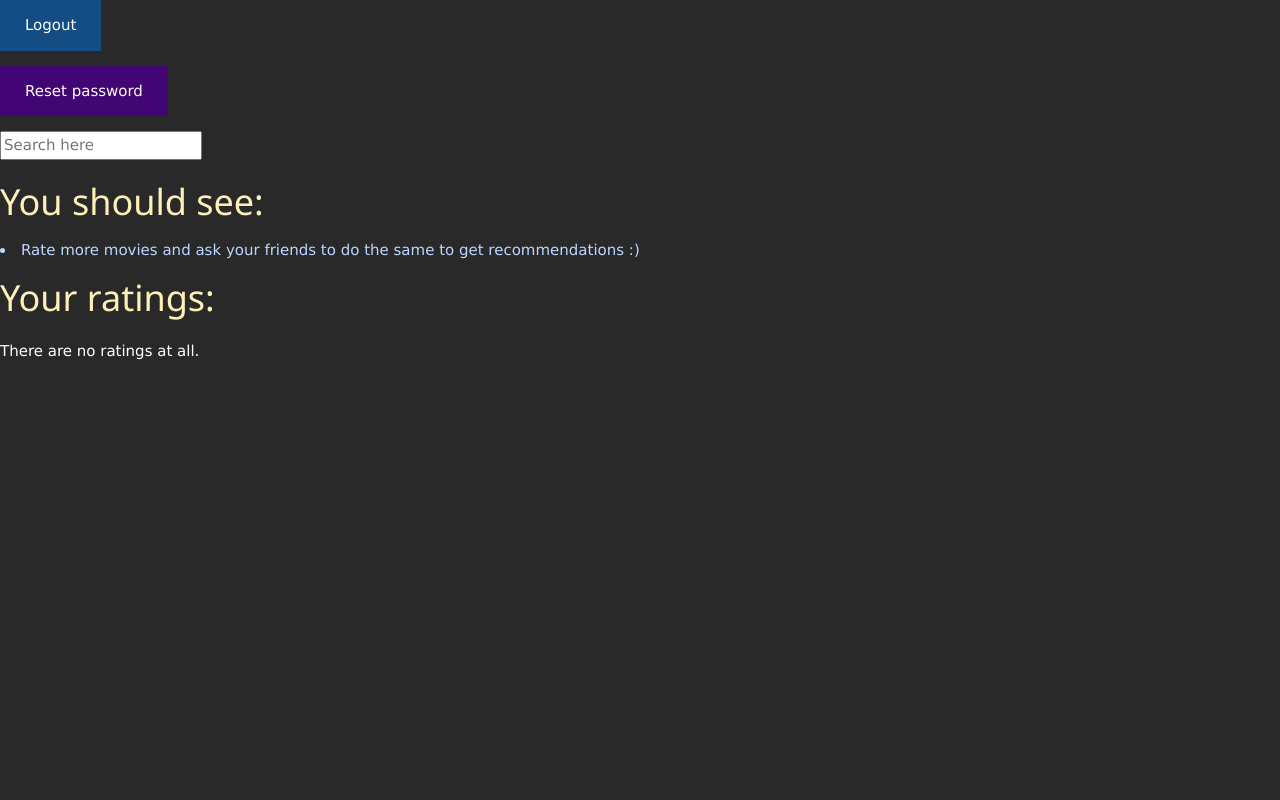
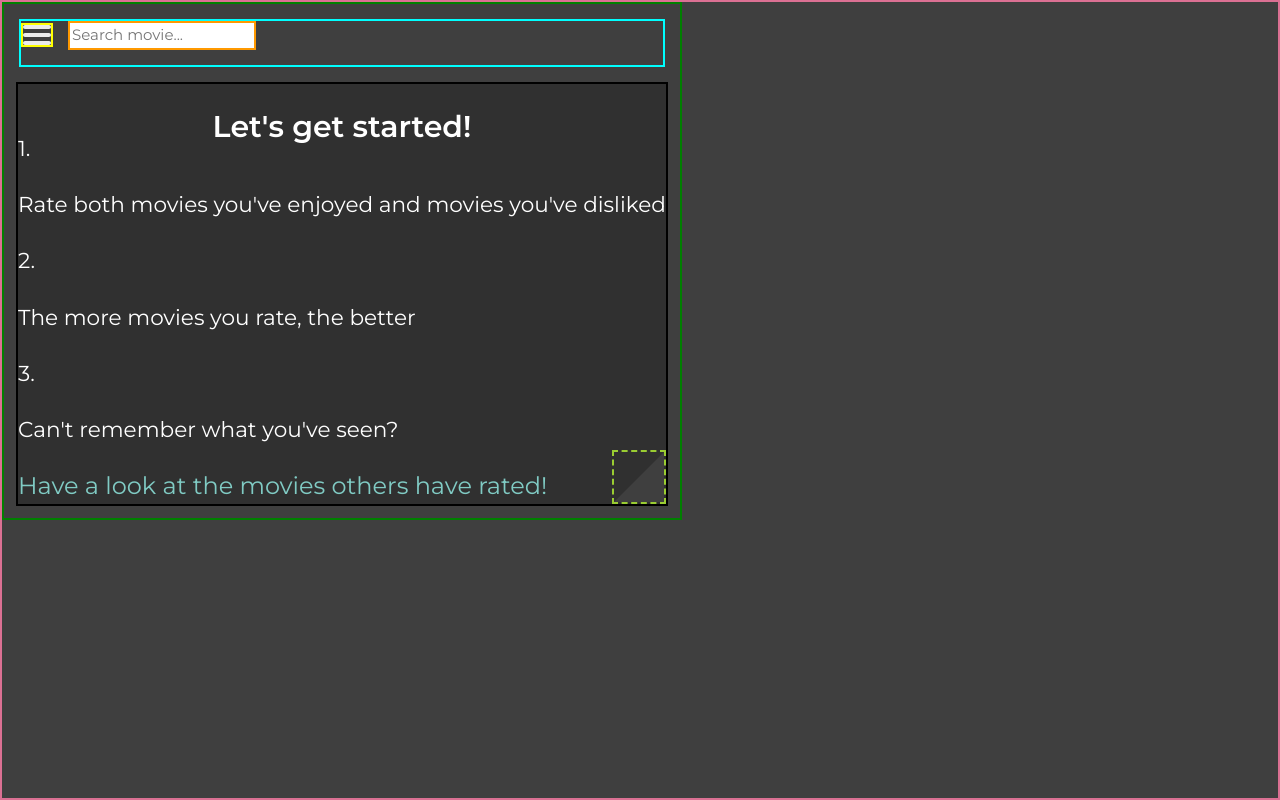
Before and after one commit to benjaminleon/advicer, a Django app: page / in a window 1280 px wide. Run offline with Django 3.2, Linux system fonts and the light colour scheme; the visitor is signed in with stand-in values (Sample User, id 1); data comes from the database, SQL or seed files in the repository; data that the repository does not hold is empty.

Commit message:
Add design sketch to project and start working with front end

```diff
--- a/tips/static/tips/style.css
+++ b/tips/static/tips/style.css
@@ -1,29 +1,76 @@
-li a {
-    color: #FFF0BA;
+@import url('https://fonts.googleapis.com/css?family=Montserrat:400,600');
+
+body {
+    font-family: 'Montserrat', sans-serif;
+    color: white;
+    background: #3f3f3f;
+    border: 2px solid palevioletred;
 }
 
-a:link, a:visited {
-    background-color: #420574;
-    color: white;
-    padding: 14px 25px;
-    text-align: center;
-    text-decoration: none;
-    display: inline-block;
-  }
-
-a:hover, a:active {
-    background-color: #144d83;
+p {
+    font-size: .9em;
+    line-height: 1.6em;
 }
 
-h1 {
-    color:#FFF0BA;
+ul {
+    list-style-type: none;
+    margin: 0;
+    padding: 0;
 }
 
-li {
-    color: #BCD7FF;
+.container {
+    position: absolute;
+    border: 2px solid green;
 }
 
-body {
-    background-color: #292929;
-    color: #ffffff
+header {
+    position: relative;
+    display: flex;
+    margin: 1em;
+    border: 2px solid cyan;
+    overflow: visible;
 }
+
+#menu {
+    border: 2px solid yellow;
+    margin-top: 0.1em;
+}
+
+#search_bar {
+    position: relative;
+    left: 1em;
+    border: 2px solid rgb(255, 153, 0);
+}
+
+.section {
+    position: relative;
+    margin: 0.5em;
+    font-size: 24px;
+    border: 2px solid black;
+    background-color: #303030
+}
+
+.get_started {
+    position: relative;
+    top: 1em;
+    text-align: center;
+    font-weight: 800;
+    font-size: 30px;
+    line-height: 26px;
+}
+
+.section #popular {
+    color: #80CBC4;
+    text-decoration: none;
+}
+
+#triangle {
+    position: absolute;
+    bottom: 0px;
+    right: 0px;
+    border: 2px dashed yellowgreen;
+}
+
+.hide-mobile {
+    display: none;
+}
--- a/tips/templates/tips/index.html
+++ b/tips/templates/tips/index.html
@@ -1,18 +1,63 @@
 {% load static %}
-
-<title>Home</title>
-
-<link rel="stylesheet" type="text/css" href="{% static 'tips/style.css' %}">
 <meta name="viewport" content="width=device-width, initial-scale=1">
 <link rel="stylesheet" href="https://www.w3schools.com/w3css/4/w3.css">
+<link rel="stylesheet" type="text/css" href="{% static 'tips/style.css' %}">
 
+<body>
+    <title>Get Started</title>
     {% if user.is_authenticated %}
+    <div class="container">
+        <header>
+            <nav>
+                <a href="#" id="hamburger">
+                    <img src="{% static 'tips/images/hamburger.svg' %}" alt="toggle menu" class="menu" id="menu">
+                </a>
+
+                <ul class="show-desktop hide-mobile" id="nav">
+                    <li><a href="#">Recommended for me</a></li>
+                    <li><a href="#">My rated movies</a></li>
+                    <li><a href="#">Common movies</a></li>
+                    <li><a href="#">Log out</a></li>
+                </ul>
+            </nav>
+
+            <form action="{% url 'tips:search_results' %}" method="get">
+                <input name="q" type="text" placeholder="Search movie..." id="search_bar">
+            </form>
+        </header>
+
+        <div class="section">
+            <div id="section2">
+                    <div class="get_started">
+                        Let's get started!</h1>
+                    </div>
+                    <div class="start_1">
+                        <p>1.</p>
+                        <p>Rate both movies you've enjoyed and movies you've disliked</p>
+                    </div>
+                    <div class="start_2">
+                        <p>2.</p>
+                        <p>The more movies you rate, the better</p>
+                    </div>
+
+                    <div class="start_3">
+                        <p>3.</p>
+                        <div>
+                            <p>Can't remember what you've seen?</p>
+                            <a href="#" id=popular>Have a look at the movies others have rated!</a>
+                        </div>
+                    </div>
+                </div>
+            <img src="{% static 'tips/images/triangle.svg' %}" id="triangle">
+            </div>
+        </div>
+
+    </div>
+    <!--
         <p><a href="{% url 'logout' %}">Logout</a></p>
         <p><a href="{% url 'password_reset' %}">Reset password</a></p>
 
-    <form action="{% url 'tips:search_results' %}" method="get">
-        <input name="q" type="text" placeholder="Search here">
-    </form>
+
 
         <h1>You should see:</h1>
         {% for recommendation in recommendations %}
@@ -47,7 +92,7 @@
         {% else %}
             <p>There are no ratings at all.</p>
         {% endif %}
-
+    -->
     {% else %}
     <div class="w3-row">
         <div class="w3-col w3-green w3-container l4"></div>
@@ -58,4 +103,5 @@
         <div class="w3-col w3-white w3-container l5"></div>
 
     </div>
+</body>
 {% endif %}
```
Also changed, not shown: tips/static/tips/images/hamburger.svg (added), tips/static/tips/images/triangle.svg (added), 1 other file. Lines whose indentation alone changed are shown as unchanged.
